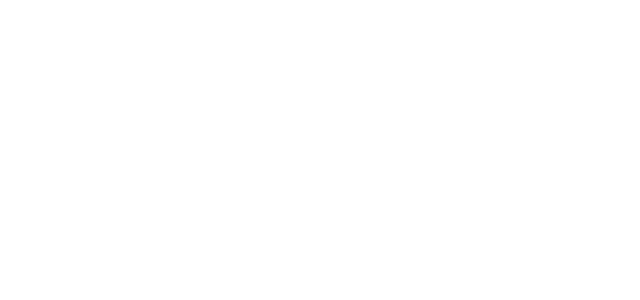
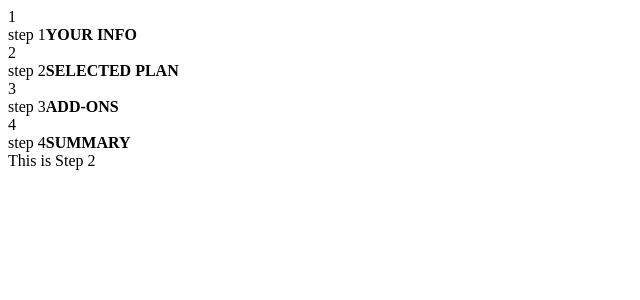
Before and after one commit to kofi-kusi/multi-step-form, a React (Vite) app: page /step2 in a window 1280 px wide. Shown: the top 300 px of the page, without its empty margins (0-640 px from the left). Built offline with nearby package versions, Linux system fonts and the light colour scheme.

Commit message:
feat: implement dynamic routing for steps

```diff
--- a/src/App.jsx
+++ b/src/App.jsx
@@ -1,7 +1,14 @@
 import "./App.css";
+import Sidebar from "./components/Sidebar";
+import Main from "./components/Main";
 
 function App() {
-  return <></>;
+  return (
+    <>
+      <Sidebar />
+      <Main />
+    </>
+  );
 }
 
 export default App;
--- a/src/ErrorPage.jsx
+++ b/src/ErrorPage.jsx
@@ -1,6 +1,9 @@
 function ErrorPage() {
     return (
         <>
+        <p>are you trying to break my app?</p>
         </>
     )
 }
+
+export default ErrorPage;
--- /dev/null
+++ b/src/components/Main.jsx
@@ -0,0 +1,27 @@
+import { useParams } from "react-router-dom"
+
+import Step1 from "../steps/Step1"
+import Step2 from "../steps/Step2"
+import Step3 from "../steps/Step3"
+import Step4 from "../steps/Step4"
+
+function Main() {
+    const {step} = useParams()
+    return (
+        <>
+        {
+            step === "step2" ? (
+                <Step2 />
+            ) : step === "step3" ? (
+                <Step3 />
+            ) : step === "step4" ? (
+                <Step4 />
+            ) : (
+                <Step1 />
+            )
+        }
+        </>
+    )
+}
+
+export default Main
--- /dev/null
+++ b/src/components/Sidebar.jsx
@@ -0,0 +1,38 @@
+function Sidebar() {
+    return (
+        <>
+            <div>
+                <div>
+                    <div className="step-numb">1</div>
+                    <div>
+                        step 1
+                        <b>YOUR INFO</b>
+                    </div>
+                </div>
+                <div>
+                    <div className="step-numb">2</div>
+                    <div>
+                        step 2
+                        <b>SELECTED PLAN</b>
+                    </div>
+                </div>
+                <div>
+                    <div className="step-numb">3</div>
+                    <div>
+                        step 3
+                        <b>ADD-ONS</b>
+                    </div>
+                </div>
+                <div>
+                    <div className="step-numb">4</div>
+                    <div>
+                        step 4
+                        <b>SUMMARY</b>
+                    </div>
+                </div>
+            </div>
+        </>
+    )
+}
+
+export default Sidebar
--- a/src/routes.jsx
+++ b/src/routes.jsx
@@ -6,7 +6,7 @@
         path: "/:step",
         element: <App />,
         errorElement: <ErrorPage />
-    },
+    }
 ]
 
 export default routes;
--- /dev/null
+++ b/src/steps/Step1.jsx
@@ -0,0 +1,5 @@
+function Step1() {
+  return <>This is step 1</>;
+}
+
+export default Step1;
--- /dev/null
+++ b/src/steps/Step2.jsx
@@ -0,0 +1,5 @@
+function Step2() {
+  return <>This is Step 2</>;
+}
+
+export default Step2;
--- /dev/null
+++ b/src/steps/Step3.jsx
@@ -0,0 +1,5 @@
+function Step3() {
+  return <>This is step 3</>;
+}
+
+export default Step3;
--- /dev/null
+++ b/src/steps/Step4.jsx
@@ -0,0 +1,5 @@
+function Step4() {
+  return <>This is step 4</>;
+}
+
+export default Step4;
```
Also changed, not shown: src/components/Step.jsx (added).
